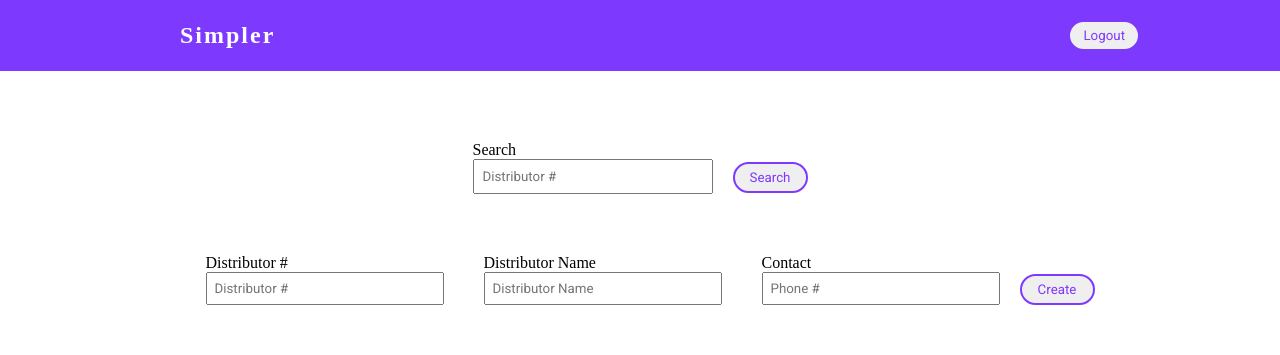
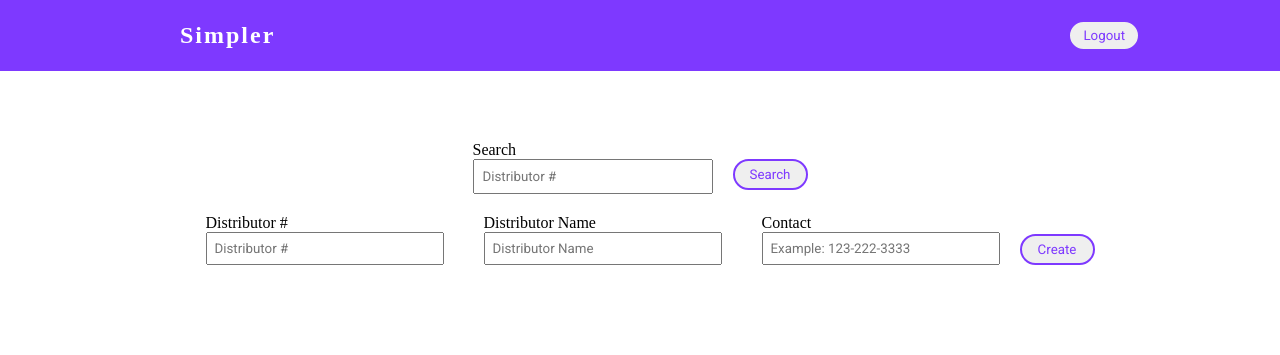
Before and after one commit to esteban-almendariz/distributor-list, a React (Vite) app: page / in a window 1280 px wide. Shown: the top 355 px of the page. Built offline with nearby package versions, Linux system fonts and the light colour scheme; no server answers; the database is empty; sample sign-in values are in the browser's storage; a web font is replaced by a local one.

Commit message:
fixed a few bugs when searching for distrubutor

```diff
--- a/src/App.css
+++ b/src/App.css
@@ -38,6 +38,10 @@ button:hover {
   justify-content: space-between;
   padding: 10px;
   border-bottom: 2px solid #d0cbda;
+}
+
+.links {
+  text-decoration: none;
 }
 
 .logo {
--- a/src/components/AddNewCustomer.css
+++ b/src/components/AddNewCustomer.css
@@ -21,14 +21,36 @@
 .search-container {
     display: flex;
     justify-content: center;
+    flex-direction: column;
     align-items: center;
-    margin: 70px 0 20px;
+    margin: 0 auto;
+    margin-top: 70px;
+    width: 500px;
+    position: relative;
+}
 
-    position: relative;
+.search-div {
+    display: flex;
+    justify-content: center;
+    justify-content:baseline;
+    align-items: end;
 }
 
 .search-container button {
     margin-left: 20px;
+    margin-bottom: 4px;
     height: 31px;
     width: 75px;
+    position: relative;
 }
+
+.search-container input {
+    margin-bottom: 0;
+}
+
+.search-error {
+    color: red;
+    margin-top: 0;
+    position: relative;
+    right: 42px;
+}
--- a/src/components/AddNewCustomer.jsx
+++ b/src/components/AddNewCustomer.jsx
@@ -5,7 +5,7 @@ import { addDoc, collection } from 'firebase/firestore'
 import { db } from '../config/firebase'
 import './AddNewCustomer.css'
 
-const AddNewCustomer = ({ uid, displaySearch }) => {
+const AddNewCustomer = ({ uid, displaySearch, searchError }) => {
     const [newCustomer, setNewCustomer] = useState({
         distNumber: '',
         distName: '',
@@ -58,26 +58,31 @@ const AddNewCustomer = ({ uid, displaySearch }) => {
 
     const handleClickSearch = (e) => {
         e.preventDefault()
-        console.log(e.target.value)
         displaySearch(searchDist)
         setSearchDist('')
     }
 
     return(
             <div>
-                <form>
+                <form onSubmit={(e) => handleClickSearch(e)}>
                         <div className='search-container'>
-                        <label> Search
+                            <div className='search-div'>
+                            <label> Search
                                 <input
                                     type="text"
                                     placeholder='Distributor #'
                                     value={searchDist}
                                     name='searchDist'
                                     onChange={handleChangeSearchDist}
+                                    required
                                 />
-                        </label>
-                        <button onClick={(e) => handleClickSearch(e)}>Search</button>
-                    </div>
+                            </label>
+                            <button>Search</button>
+                            </div>
+                            {searchError && <p className='search-error'>{searchError}</p>}
+                        </div>
+
+
                 </form>
 
                 <form onSubmit={handleSubmit} className='new-cust-container'>
@@ -106,7 +111,9 @@ const AddNewCustomer = ({ uid, displaySearch }) => {
                     <label> Contact
                             <input
                                 type="text"
-                                placeholder='Phone #'
+                                minLength='12'
+                                maxLength='12'
+                                placeholder='Example: 123-222-3333'
                                 value={newCustomer.distPhoneNumber}
                                 onChange={handleFormChange}
                                 name='distPhoneNumber'
--- a/src/pages/Home.jsx
+++ b/src/pages/Home.jsx
@@ -9,10 +9,16 @@ const Home = () => {
     const { user } = useAuthContext()
     const { documents, error} = useCollection('transaction')
     const [filteredDist, setFilteredDist] = useState('')
+    const [searchError, setSearchError] = useState('')
 
     const displaySearch = (distNumber) => {
         const filterDist = documents.filter(dist => dist.distNumber === distNumber)
-        setFilteredDist(filterDist)
+        if(filterDist.length === 0) {
+            setSearchError('Distributor number does not exist.')
+        } else {
+            setFilteredDist(filterDist)
+            setSearchError('')
+        }
     }
 
     const handleCloseSearch = () => {
@@ -20,12 +26,13 @@ const Home = () => {
         setFilteredDist('')
     }
 
-    console.log('filteredDist',filteredDist)
+
     return (
         <>
         <AddNewCustomer
             uid={user.uid}
             displaySearch={displaySearch}
+            searchError={searchError}
         />
         {filteredDist && (
             <div className="searched-container">
--- a/src/pages/Login.jsx
+++ b/src/pages/Login.jsx
@@ -1,3 +1,4 @@
+import { Link } from "react-router-dom"
 import { useState } from "react"
 import { useLogin } from "../hooks/useLogin"
 import './Login.css'
@@ -30,10 +31,10 @@ const Login = () => {
                     onChange={(e) => { setPassword(e.target.value)}}
                     placeholder="Password"
                 />
-                <p>Forgot Password?</p>
+                {/* <p>Forgot Password?</p> */}
                 <button className="login-button">Login</button>
                 {error && <p>{error}</p>}
-                <p>Don't have an account? SIGNUP</p>
+                <Link className="links" to='/signup'><p>Don't have an account? SIGNUP</p></Link>
                 </form>
             </div>
         </div>
```
